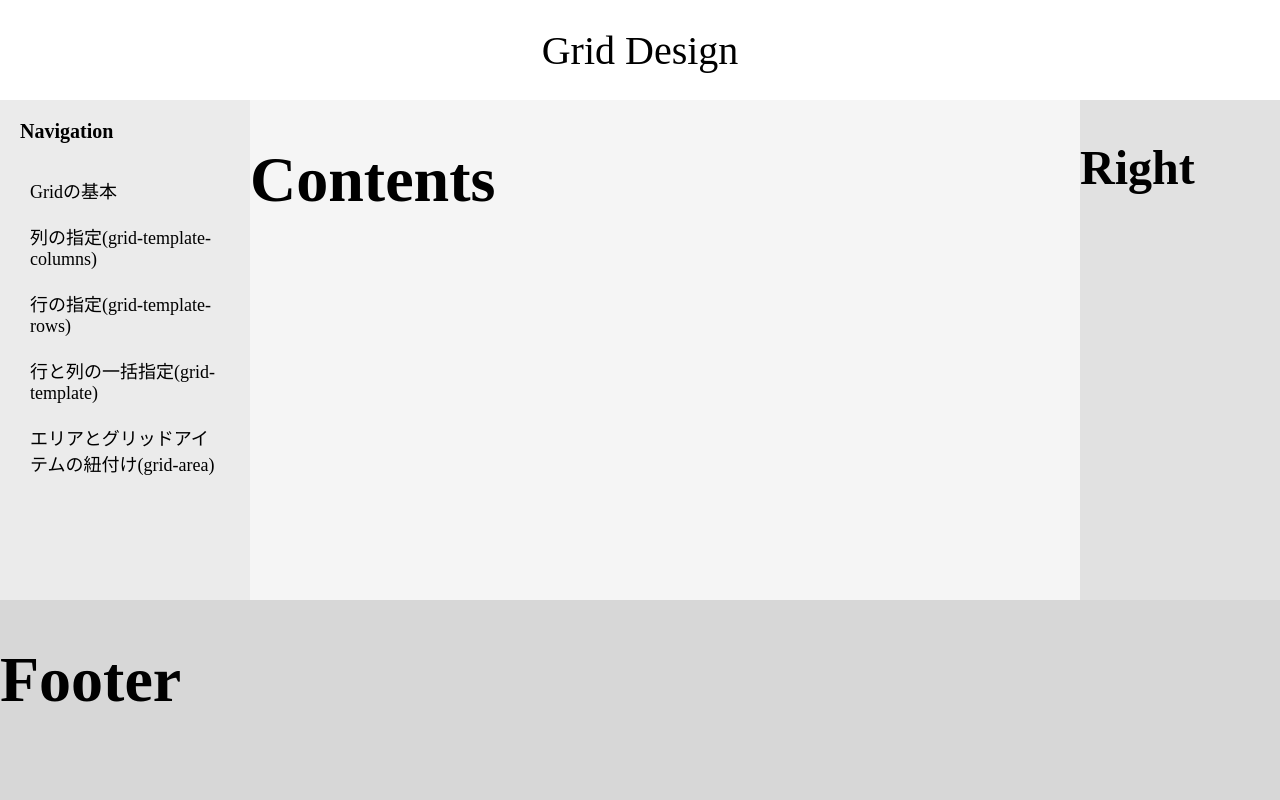
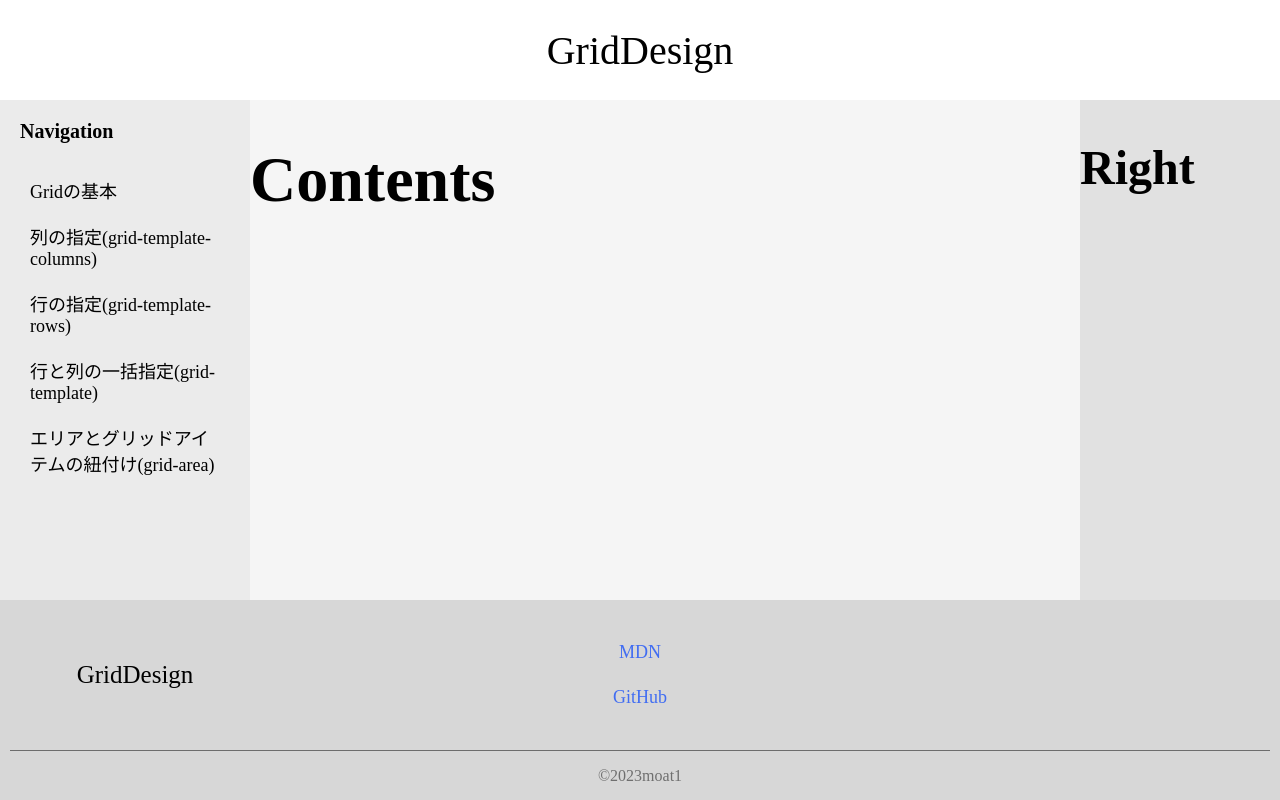
Before and after one commit to moat1/GridDesign, a plain HTML site: page index.html in a window 1280 px wide. Drawn offline with Linux system fonts and the light colour scheme.

Commit message:
footerのレイアウト

```diff
--- a/index.html
+++ b/index.html
@@ -5,11 +5,11 @@
     <meta http-equiv="X-UA-Compatible" content="IE=edge" />
     <meta name="viewport" content="width=device-width, initial-scale=1.0" />
     <link rel="stylesheet" href="style.css" />
-    <title>Grid Design</title>
+    <title>GridDesign</title>
   </head>
   <body>
     <header>
-      <div class="siteTitle">Grid Design</div>
+      <div class="siteTitle">GridDesign</div>
     </header>
     <nav>
       <h1>Navigation</h1>
@@ -27,6 +27,18 @@
     <aside>
       <h1>Right</h1>
     </aside>
-    <footer><h1>Footer</h1></footer>
+    <footer>
+      <div class="footerTitle">GridDesign</div>
+      <ul>
+        <li>
+          <a
+            href="https://developer.mozilla.org/ja/docs/Web/CSS/CSS_Grid_Layout/Basic_Concepts_of_Grid_Layout"
+            >MDN</a
+          >
+        </li>
+        <li><a href="https://github.com/moat1/GridDesign">GitHub</a></li>
+      </ul>
+      <small>©2023moat1</small>
+    </footer>
   </body>
 </html>
--- a/style.css
+++ b/style.css
@@ -65,6 +65,43 @@ aside {
 footer {
   grid-area: footer;
   background-color: rgb(215, 215, 215);
+  display: grid;
+  grid-template:
+    'logo       links     ...' 3fr
+    'copyright  copyright copyright' 1fr
+    /250px 1fr 250px;
+  padding: 0px 10px;
+}
+.footerTitle {
+  grid-area: logo;
+  font-size: 25px;
+  display: grid;
+  place-items: center;
+}
+footer ul {
+  grid-area: links;
+  list-style: none;
+  font-size: 18px;
+  padding: 30px 0px;
+  margin: 0px;
+  display: grid;
+  place-items: center;
+}
+footer ul li a {
+  color: rgb(65, 109, 242);
+  text-decoration: none;
+}
+footer ul li a:hover {
+  color: rgb(94, 131, 242);
+  border-bottom: 1px solid rgb(94, 131, 242);
+}
+footer small {
+  grid-area: copyright;
+  font-size: 16px;
+  color: rgb(111, 111, 111);
+  display: grid;
+  place-items: center;
+  border-top: 0.5px solid rgb(109, 109, 109);
 }
 /* ここからレスポンシブ対応 */
 @media screen and (max-width: 1000px) {
```
